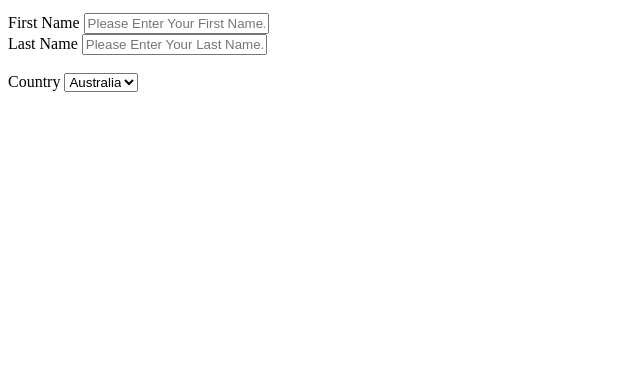
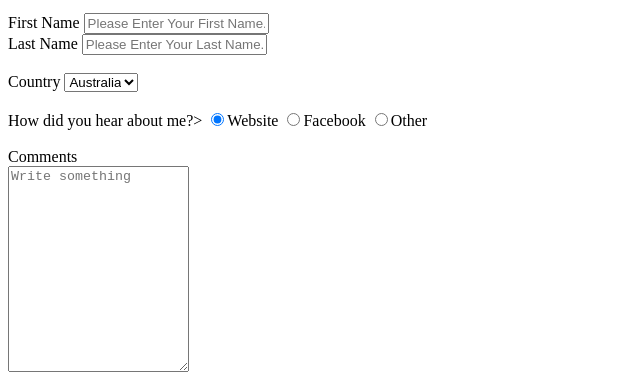
Before and after one commit to Hasanshub/NewRepo, a plain HTML site: page contact.html in a window 1280 px wide. Shown: the part 451-835 px from the top of the page, without its empty margins (0-640 px from the left). Before the commit the page ends 800 px from the top, so only its background shows below. Drawn offline with Linux system fonts and the light colour scheme.

Commit message:
First Commit

```diff
--- a/contact.html
+++ b/contact.html
@@ -33,6 +33,15 @@
                   <option value="Canada">Canada</option>
                   <option value="USA">USA</option>
                 </select>
+                <br>
+                <br>
+                <label for="how">How did you hear about me?></label>
+                <input type="radio" id="website" name="how" checked>Website
+                <input type="radio" id="facebook" name="how" >Facebook
+                <input type="radio" id="other" name="how" >Other
+                <br><br>
+                <label for="comment"> Comments</label><br>
+                <textarea style="height:200px" id="comment" name="comment" placeholder="Write something"></textarea>
             </form>
         </article>
     </main>
```
